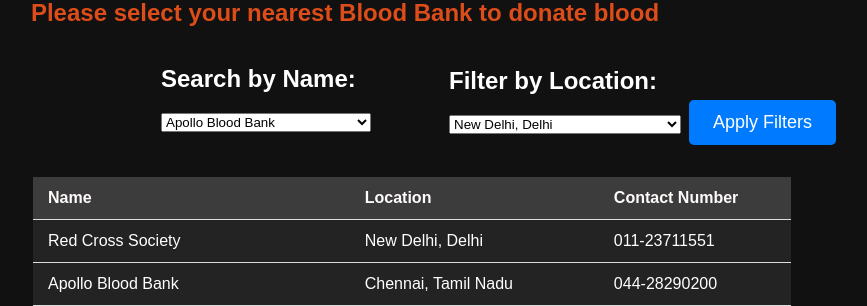
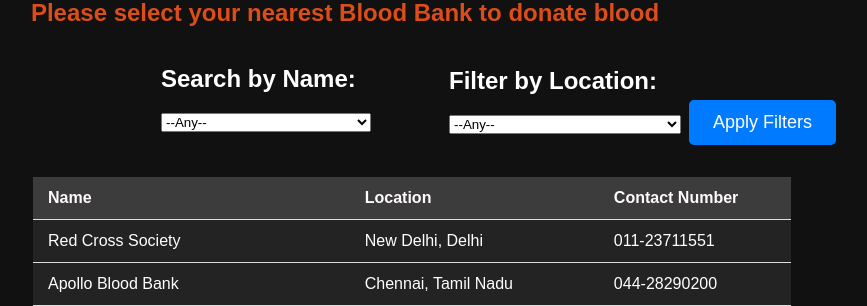
Before and after one commit to NimishKr16/BloodLink, a Flask app: page /donateBlood in a window 1280 px wide. Shown: the part 157-463 px from the top of the page, without its empty margins (295-1162 px from the left). Run offline with Flask 3, Linux system fonts and the light colour scheme; data comes from the database, SQL or seed files in the repository; both versions use the stored data as it was after the commit; some libraries are stand-ins or nearby versions.

Commit message:
Add filter

```diff
--- a/templates/donate.html
+++ b/templates/donate.html
@@ -18,6 +18,7 @@
             <div class="locsearch">
                 <h2 class="filter-head">Filter by Location:</h2>
                 <select name="location" id="set-loc">
+                    <option value="">--Any--</option>
                   <option value="New Delhi, Delhi">New Delhi, Delhi</option>
                   <option value="Chennai, Tamil Nadu">Chennai, Tamil Nadu</option>
                   <option value="Hyderabad, Telangana">Hyderabad, Telangana</option>
@@ -44,6 +45,7 @@
             <div class="namesearch">
                 <h2 class="filter-head2">Search by Name:</h2>
             <select id="setname" name="name">
+                <option value="">--Any--</option>
               <option value="Apollo Blood Bank">Apollo Blood Bank</option>
               <option value="Nizam's Medical Sciences">Nizam's Medical Sciences</option>
               <option value="Ruby Hall Clinic">Ruby Hall Clinic</option>
```
Also changed, not shown: instance/bloodbank.db.
